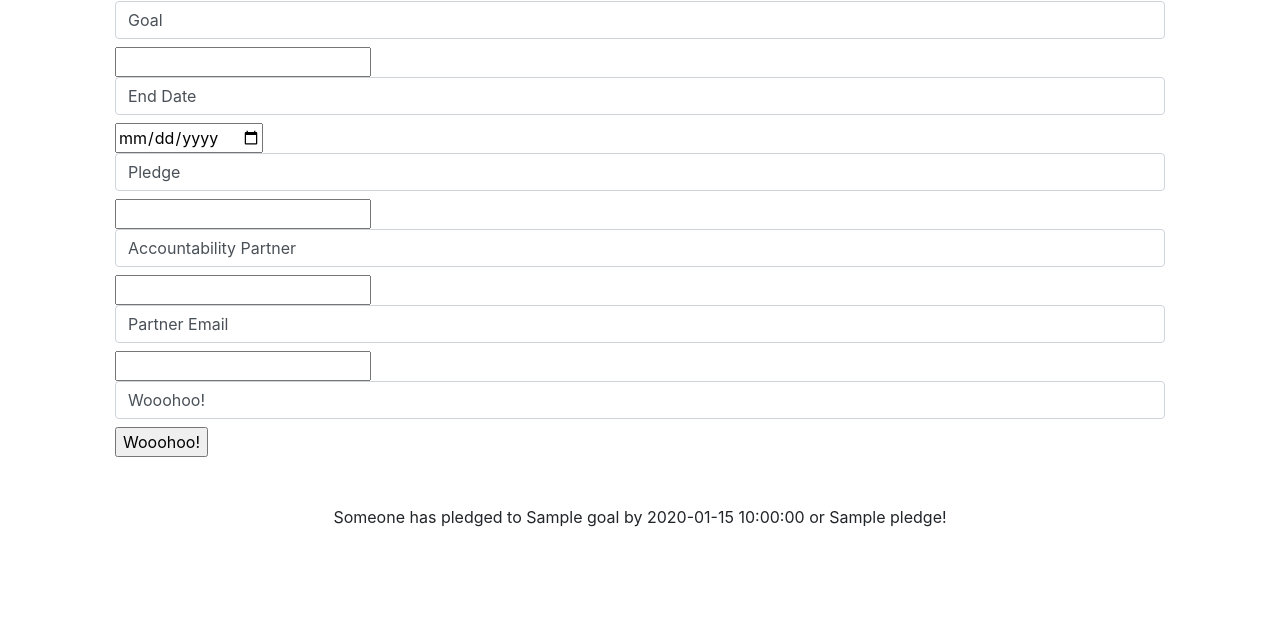
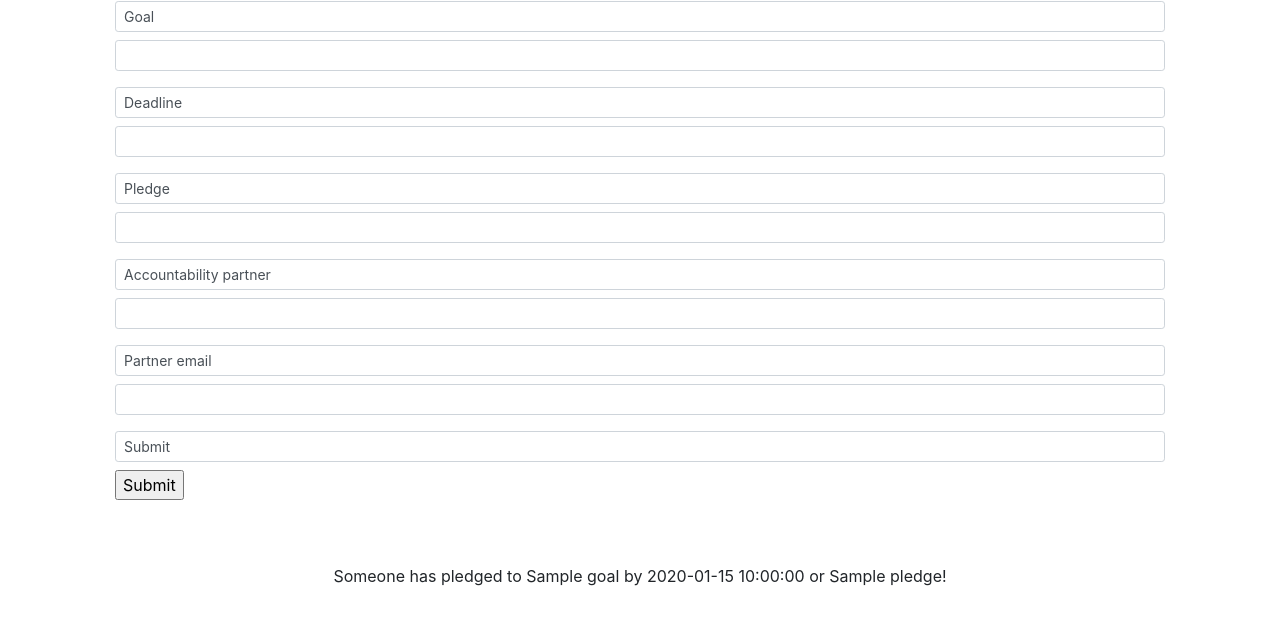
Before and after one commit to MelissaN/Just_Do_It_Dude, a Flask app: template JDID/templates/landing.html in a window 1280 px wide. Shown: the top 625 px of the page. Run offline with Flask 2, Linux system fonts and the light colour scheme; the template is opened without the code that fills it: values that come from a table or form of the project are taken from there, most other values are stand-ins (such as "Sample title", 1, 10 or a date in 2020); form fields are guessed from the names that the template uses; some libraries are stand-ins or nearby versions.

Commit message:
created method for deadline checker (cron) and refactors goals form

```diff
--- a/JDID/templates/landing.html
+++ b/JDID/templates/landing.html
@@ -5,36 +5,73 @@
         {% if form %}
         {{ form.hidden_tag() }}
         <div class="col align-self-center">
-            <div>
-                {{ form.goal.label(class="form-control") }}
-                <!-- error -->
+            <div class="form-group">
+                {{ form.goal.label(class="form-control form-control-sm") }}
                 {% if form.goal.errors %}
-                <div class='invalid-input'>
+                {{ form.goal(class="form-control form-control-sm is-invalid") }}
+                <div class='invalid-feedback'>
                     {% for error in form.goal.errors %}
                     <span>{{ error }}</span>
                     {% endfor %}
                 </div>
+                {% else %}
+                {{ form.goal(class="form-control form-control-sm") }}
                 {% endif %}
-                {{ form.goal }}
             </div>
-            <div>
-                {{ form.deadline.label(class="form-control") }}
-                {{ form.deadline }}
+            <div class="form-group">
+                {{ form.deadline.label(class="form-control form-control-sm") }}
+                {% if form.deadline.errors %}
+                {{ form.deadline(class="form-control form-control-sm is-invalid") }}
+                <div class='invalid-feedback'>
+                    {% for error in form.deadline.errors %}
+                    <span>{{ error }}</span>
+                    {% endfor %}
+                </div>
+                {% else %}
+                {{ form.deadline(class="form-control form-control-sm") }}
+                {% endif %}
             </div>
-            <div>
-                {{ form.pledge.label(class="form-control") }}
-                {{ form.pledge }}
+            <div class="form-group">
+                {{ form.pledge.label(class="form-control form-control-sm") }}
+                {% if form.pledge.errors %}
+                {{ form.pledge(class="form-control form-control-sm is-invalid")}}
+                <div class="invalid-feedback">
+                    {% for error in form.partner_email.errors %}
+                    <span>{{ error }}</span>
+                    {% endfor %}
+                </div>
+                {% else %}
+                {{ form.pledge(class="form-control form-control-sm") }}
+                {% endif %}
             </div>
-            <div>
-                {{ form.accountability_partner.label(class="form-control") }}
-                {{ form.accountability_partner }}
+            <div class="form-group">
+                {{ form.accountability_partner.label(class="form-control form-control-sm") }}
+                {% if form.accountability_partner.errors %}
+                {{ form.accountability_partner(class="form-control form-control-sm is-invalid") }}
+                <div class="invalid-feedback">
+                    {% for error in form.accountability_partner.errors %}
+                    <span>{{ error }}</span>
+                    {% endfor %}
+                </div>
+                {% else %}
+                {{ form.accountability_partner(class="form-control form-control-sm") }}
+                {% endif %}
             </div>
-            <div>
-                {{ form.partner_email.label(class="form-control") }}
-                {{ form.partner_email() }}
+            <div class="form-group">
+                {{ form.partner_email.label(class="form-control form-control-sm") }}
+                {% if form.partner_email.errors %}
+                {{ form.partner_email(class="form-control form-control-sm is-invalid") }}
+                <div class="invalid-feedback">
+                    {% for error in form.partner_email.errors %}
+                    <span>{{ error }}</span>
+                    {% endfor %}
+                </div>
+                {% else %}
+                {{ form.partner_email(class="form-control form-control-sm") }}
+                {% endif %}
             </div>
-            <div>
-                {{ form.submit.label(class="form-control") }}
+            <div class="form-group">
+                {{ form.submit.label(class="form-control form-control-sm") }}
                 {{ form.submit() }}
             </div>
         </div>
```
Also changed, not shown: JDID/database/engine.py (+6 -6 lines), JDID/routes.py (+30 -23 lines).
